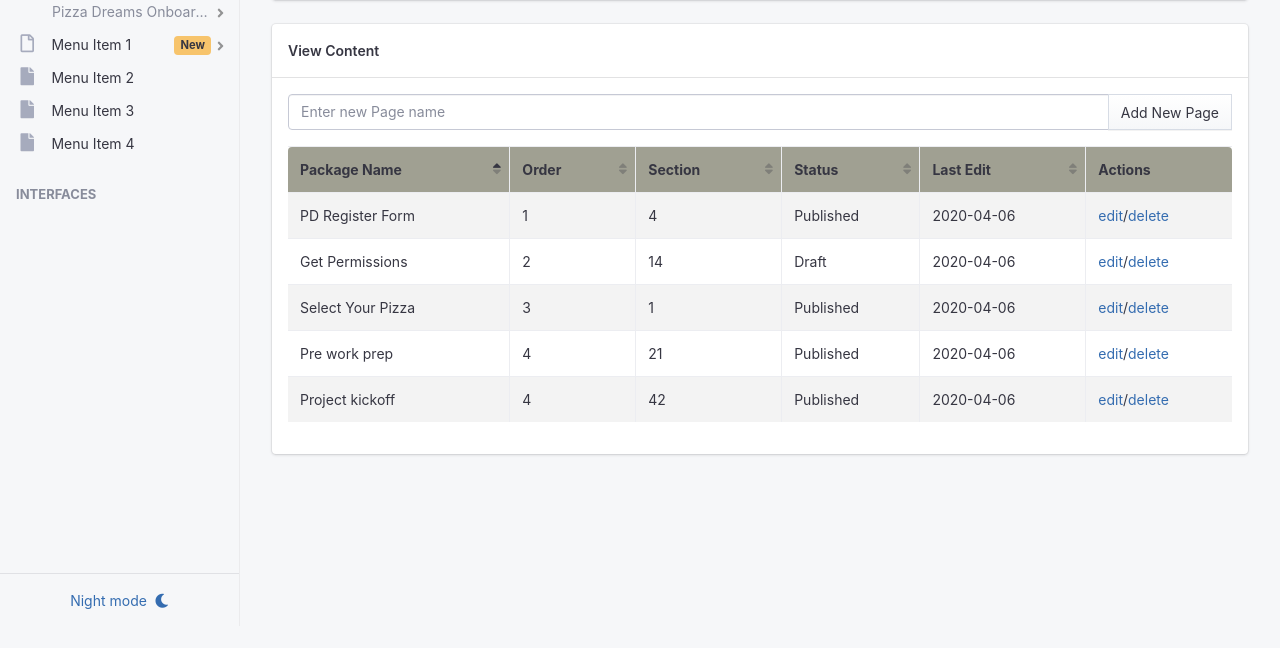
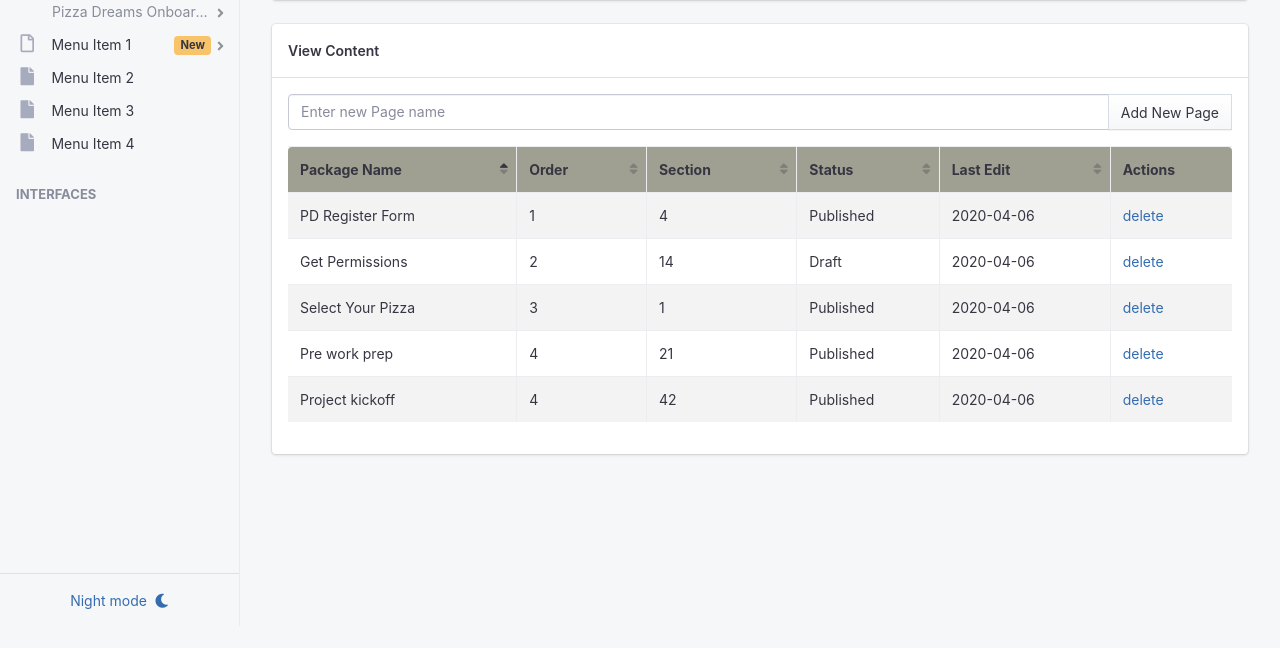
Before and after one commit to binawork/OnlineOnboarding, a Django app: page /onboarding/bootstrap/package-page in a window 1280 px wide. Shown: the part 174-822 px from the top of the page. Run offline with Django 3.2, Linux system fonts and the light colour scheme; some libraries are stand-ins or nearby versions.

Commit message:
Remove edit, #18

```diff
--- a/templates/bootstrap/package_page.html
+++ b/templates/bootstrap/package_page.html
@@ -303,7 +303,7 @@
                             <td class="align-middle" tabindex=0>4</td>
                             <td class="align-middle" tabindex=0>Published</td>
                             <td class="align-middle" tabindex=0>2020-04-06</td>
-                            <td class="align-middle" tabindex=0><a href="#">edit</a>/<a href="#">delete</a></td>
+                            <td class="align-middle" tabindex=0> <a href="#">delete</a> </td>
                           </tr>
                           <tr>
                             <td class="align-middle" tabindex=0>Get Permissions</td>
@@ -311,7 +311,7 @@
                             <td class="align-middle" tabindex=0>14</td>
                             <td class="align-middle" tabindex=0>Draft</td>
                             <td class="align-middle" tabindex=0>2020-04-06</td>
-                            <td class="align-middle" tabindex=0><a href="#">edit</a>/<a href="#">delete</a></td>
+                            <td class="align-middle" tabindex=0> <a href="#">delete</a> </td>
                           </tr>
                           <tr>
                             <td class="align-middle" tabindex=0>Select Your Pizza</td>
@@ -319,7 +319,7 @@
                             <td class="align-middle" tabindex=0>1</td>
                             <td class="align-middle" tabindex=0>Published</td>
                             <td class="align-middle" tabindex=0>2020-04-06</td>
-                            <td class="align-middle" tabindex=0><a href="#">edit</a>/<a href="#">delete</a></td>
+                            <td class="align-middle" tabindex=0> <a href="#">delete</a> </td>
                           </tr>
                           <tr>
                             <td class="align-middle" tabindex=0>Pre work prep</td>
@@ -327,7 +327,7 @@
                             <td class="align-middle" tabindex=0>21</td>
                             <td class="align-middle" tabindex=0>Published</td>
                             <td class="align-middle" tabindex=0>2020-04-06</td>
-                            <td class="align-middle" tabindex=0><a href="#">edit</a>/<a href="#">delete</a></td>
+                            <td class="align-middle" tabindex=0> <a href="#">delete</a></td>
                           </tr>
                           <tr>
                             <td class="align-middle" tabindex=0>Project kickoff</td>
@@ -335,7 +335,7 @@
                             <td class="align-middle" tabindex=0>42</td>
                             <td class="align-middle" tabindex=0>Published</td>
                             <td class="align-middle" tabindex=0>2020-04-06</td>
-                            <td class="align-middle" tabindex=0><a href="#">edit</a>/<a href="#">delete</a></td>
+                            <td class="align-middle" tabindex=0> <a href="#">delete</a></td>
                           </tr>
                         <tbody>
                         </tbody>
```
Also changed, not shown: templates/bootstrap/packages.html (+4 -4 lines).
